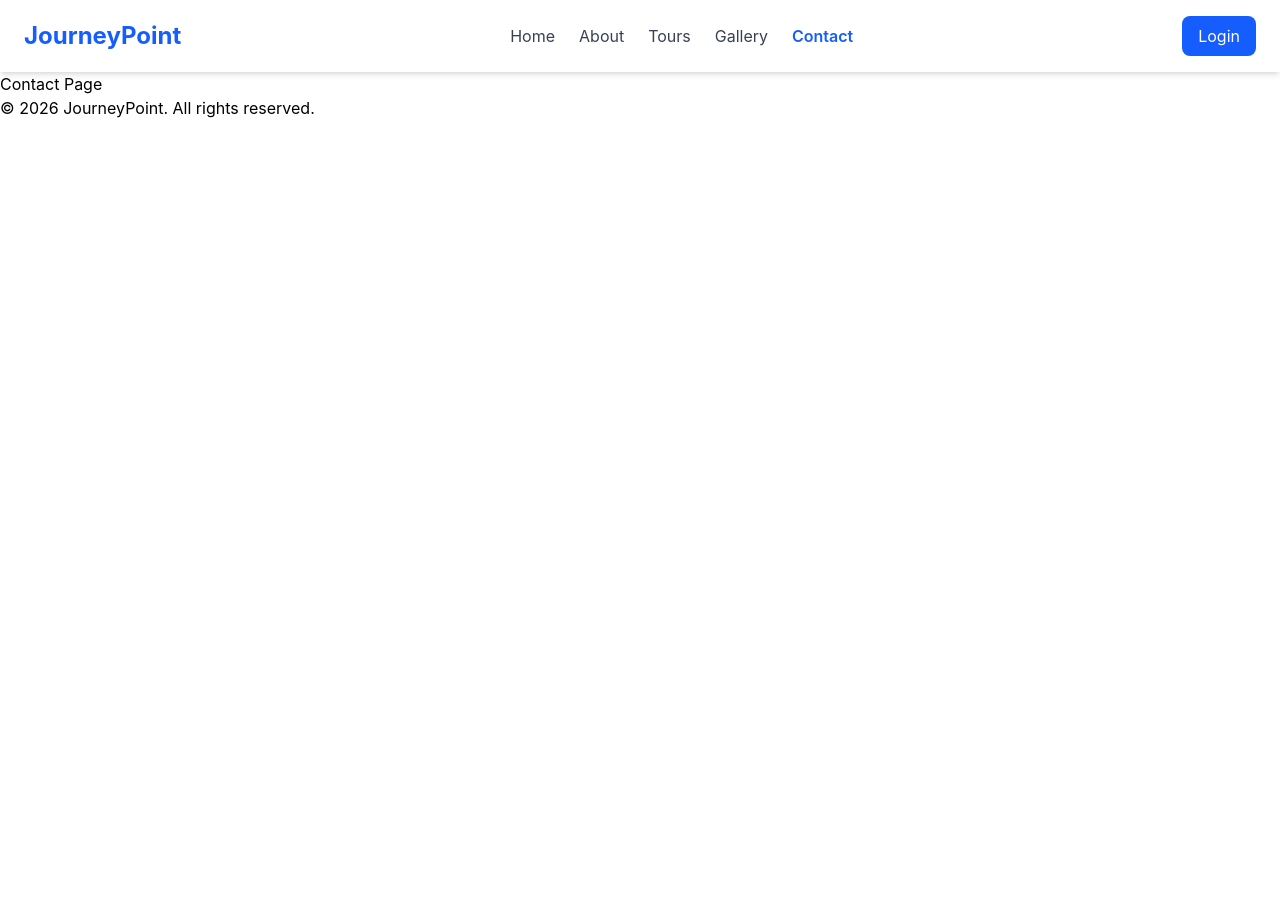
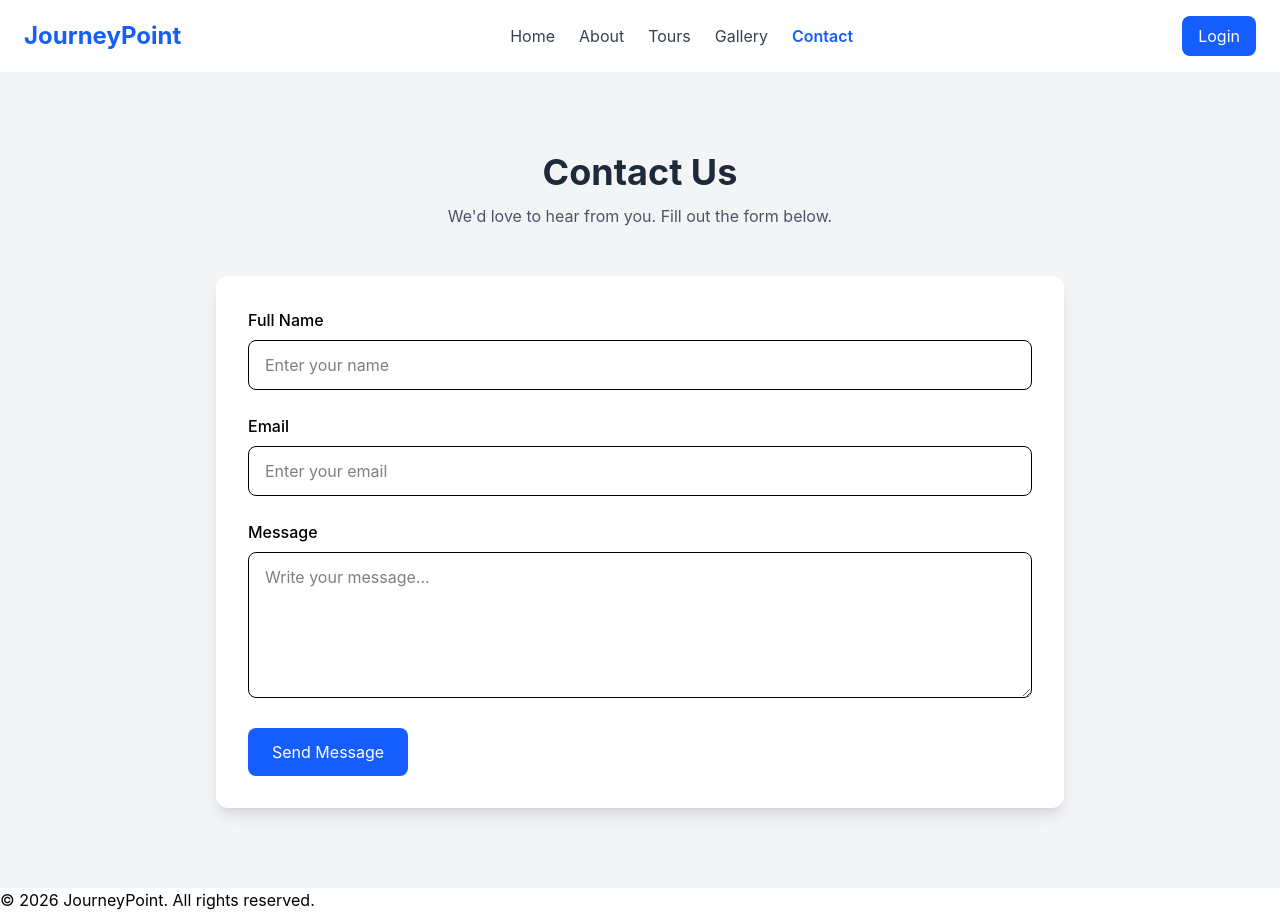
Before and after one commit to Umaima724/JourneyPoint, a React (Vite) app in the folder JourneyPoint/: page /contact in a window 1280 px wide. Before the commit the page ends 800 px from the top, so only its background shows below. Built offline with nearby package versions, Linux system fonts and the light colour scheme.

Commit message:
Update Contact.jsx

```diff
--- a/JourneyPoint/src/pages/Contact.jsx
+++ b/JourneyPoint/src/pages/Contact.jsx
@@ -1,5 +1,52 @@
+import SectionTitle from "../components/SectionTitle";
+import Button from "../components/Button";
+
 function Contact() {
-  return <h1>Contact Page</h1>;
+  return (
+    <section className="py-20 bg-gray-100">
+      <div className="max-w-4xl mx-auto px-6">
+
+        <SectionTitle
+          title="Contact Us"
+          subtitle="We'd love to hear from you. Fill out the form below."
+        />
+
+        <form className="bg-white p-8 rounded-xl shadow-lg space-y-6">
+
+          <div>
+            <label className="block font-medium mb-2">Full Name</label>
+            <input
+              type="text"
+              placeholder="Enter your name"
+              className="w-full border rounded-lg px-4 py-3 focus:outline-none focus:ring-2 focus:ring-blue-500"
+            />
+          </div>
+
+          <div>
+            <label className="block font-medium mb-2">Email</label>
+            <input
+              type="email"
+              placeholder="Enter your email"
+              className="w-full border rounded-lg px-4 py-3 focus:outline-none focus:ring-2 focus:ring-blue-500"
+            />
+          </div>
+
+          <div>
+            <label className="block font-medium mb-2">Message</label>
+            <textarea
+              rows="5"
+              placeholder="Write your message..."
+              className="w-full border rounded-lg px-4 py-3 focus:outline-none focus:ring-2 focus:ring-blue-500"
+            ></textarea>
+          </div>
+
+          <Button text="Send Message" />
+
+        </form>
+
+      </div>
+    </section>
+  );
 }
 
 export default Contact;
```
